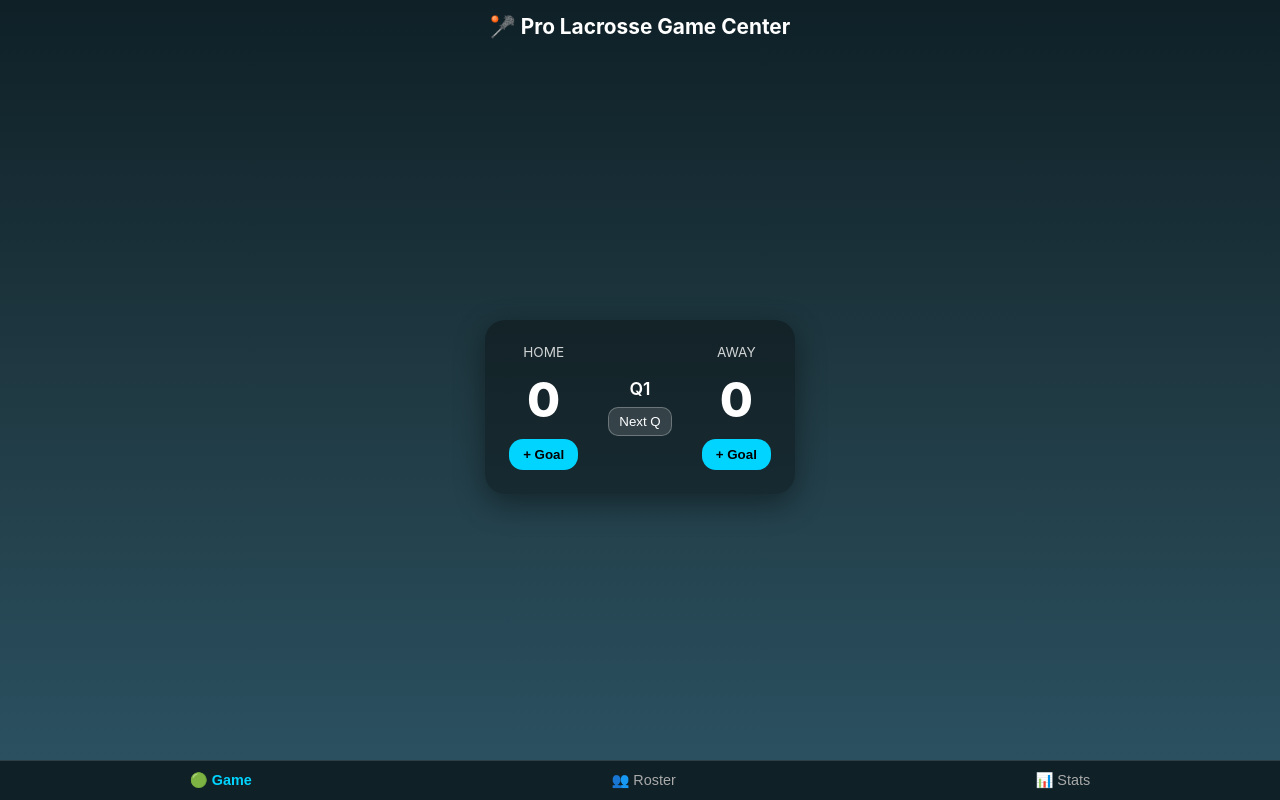
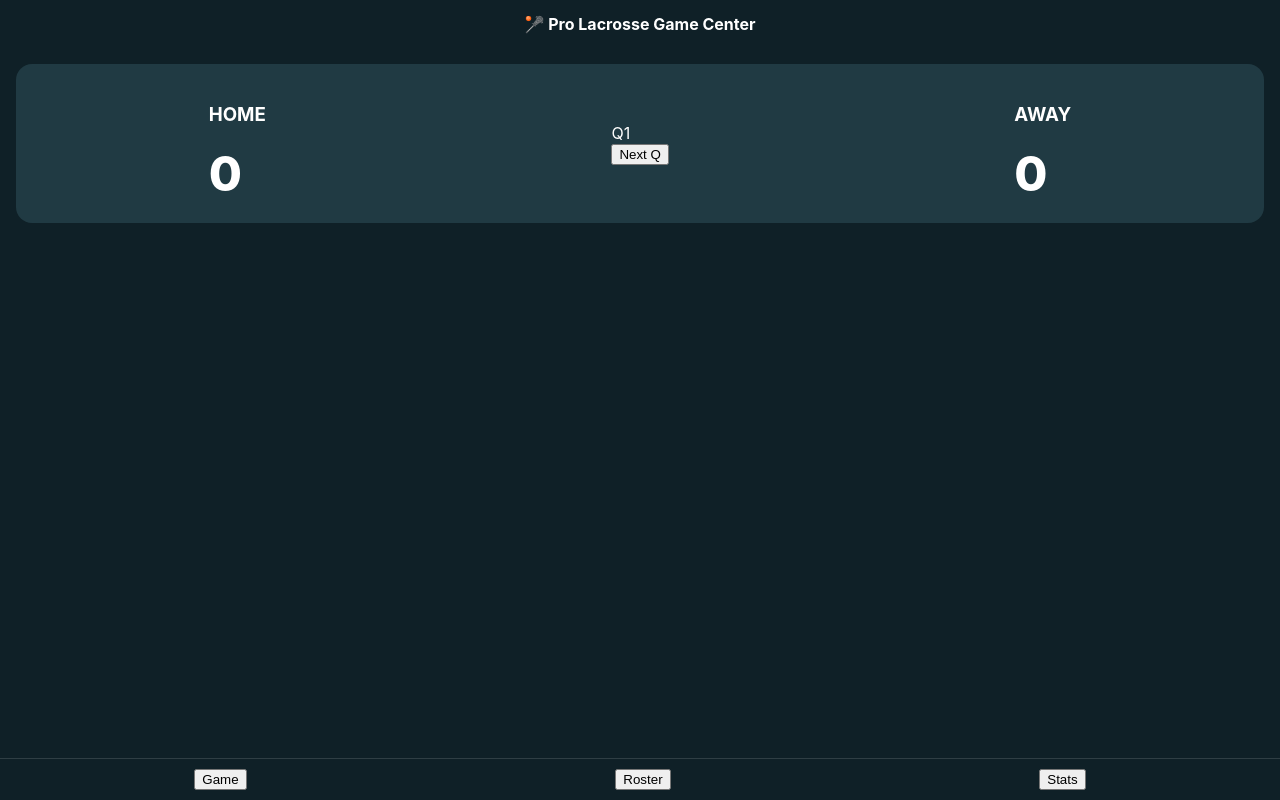
Before and after one commit to tdono13-ui/lacrosse-scorekeeper, a React (Create React App) app: page / in a window 1280 px wide. Built offline with nearby package versions, Linux system fonts and the light colour scheme.

Commit message:
Pro lacrosse app: roster, stats, tabs, live scoring

```diff
--- a/src/App.js
+++ b/src/App.js
@@ -1,82 +1,133 @@
 import React, { useState } from "react";
 
+const defaultPlayerStats = (position) =>
+  position === "Goalie"
+    ? { saves: 0, shotsAgainst: 0, goalsAgainst: 0, clears: 0 }
+    : { goals: 0, assists: 0, shots: 0, groundBalls: 0, turnovers: 0 };
+
 export default function App() {
-  const [activeTab, setActiveTab] = useState("game");
+  const [tab, setTab] = useState("game");
   const [homeScore, setHomeScore] = useState(0);
   const [awayScore, setAwayScore] = useState(0);
   const [period, setPeriod] = useState(1);
+  const [players, setPlayers] = useState([]);
+  const [name, setName] = useState("");
+  const [position, setPosition] = useState("Attack");
+
+  const addPlayer = () => {
+    if (!name) return;
+    setPlayers([
+      ...players,
+      {
+        id: Date.now(),
+        name,
+        position,
+        stats: defaultPlayerStats(position),
+      },
+    ]);
+    setName("");
+  };
+
+  const updateStat = (id, stat) => {
+    setPlayers(
+      players.map((p) =>
+        p.id === id
+          ? {
+              ...p,
+              stats: {
+                ...p.stats,
+                [stat]: p.stats[stat] + 1,
+              },
+            }
+          : p
+      )
+    );
+
+    if (stat === "goals") setHomeScore(homeScore + 1);
+    if (stat === "goalsAgainst") setAwayScore(awayScore + 1);
+  };
 
   return (
     <div style={styles.app}>
       <header style={styles.header}>🥍 Pro Lacrosse Game Center</header>
 
-      {/* MAIN CONTENT */}
       <div style={styles.content}>
-        {activeTab === "game" && (
+        {tab === "game" && (
           <div style={styles.scoreboard}>
-            <div style={styles.teamBox}>
-              <span style={styles.teamName}>HOME</span>
-              <span style={styles.score}>{homeScore}</span>
-              <button style={styles.scoreBtn} onClick={() => setHomeScore(homeScore + 1)}>
-                + Goal
-              </button>
+            <div>
+              <h3>HOME</h3>
+              <div style={styles.score}>{homeScore}</div>
             </div>
-
-            <div style={styles.centerBox}>
-              <span style={styles.period}>Q{period}</span>
-              <button
-                style={styles.smallBtn}
-                onClick={() => setPeriod(period < 4 ? period + 1 : 1)}
-              >
+            <div>
+              <div>Q{period}</div>
+              <button onClick={() => setPeriod(period < 4 ? period + 1 : 1)}>
                 Next Q
               </button>
             </div>
-
-            <div style={styles.teamBox}>
-              <span style={styles.teamName}>AWAY</span>
-              <span style={styles.score}>{awayScore}</span>
-              <button style={styles.scoreBtn} onClick={() => setAwayScore(awayScore + 1)}>
-                + Goal
-              </button>
+            <div>
+              <h3>AWAY</h3>
+              <div style={styles.score}>{awayScore}</div>
             </div>
           </div>
         )}
 
-        {activeTab === "roster" && (
-          <div style={styles.placeholder}>
-            <h2>Roster</h2>
-            <p>Add players, positions, and manage lineup.</p>
+        {tab === "roster" && (
+          <div style={styles.roster}>
+            <h2>Add Player</h2>
+            <input
+              placeholder="Player name"
+              value={name}
+              onChange={(e) => setName(e.target.value)}
+            />
+            <select
+              value={position}
+              onChange={(e) => setPosition(e.target.value)}
+            >
+              <option>Attack</option>
+              <option>Midfield</option>
+              <option>Defense</option>
+              <option>Goalie</option>
+            </select>
+            <button onClick={addPlayer}>Add</button>
+
+            <h3>Roster</h3>
+            {players.map((p) => (
+              <div key={p.id}>
+                {p.name} — {p.position}
+              </div>
+            ))}
           </div>
         )}
 
-        {activeTab === "stats" && (
-          <div style={styles.placeholder}>
-            <h2>Stats</h2>
-            <p>Live player and team statistics.</p>
+        {tab === "stats" && (
+          <div style={styles.stats}>
+            {players.map((p) => (
+              <div key={p.id} style={styles.playerCard}>
+                <strong>{p.name}</strong> ({p.position})
+                <div style={styles.statButtons}>
+                  {Object.keys(p.stats).map((stat) => (
+                    <button key={stat} onClick={() => updateStat(p.id, stat)}>
+                      + {stat}
+                    </button>
+                  ))}
+                </div>
+                <div style={styles.statLine}>
+                  {Object.entries(p.stats).map(([k, v]) => (
+                    <span key={k}>
+                      {k}: {v}{" "}
+                    </span>
+                  ))}
+                </div>
+              </div>
+            ))}
           </div>
         )}
       </div>
 
-      {/* BOTTOM TABS */}
       <nav style={styles.tabs}>
-        <button
-          style={activeTab === "game" ? styles.tabActive : styles.tab}
-          onClick={() => setActiveTab("game")}
-        >
-          🟢 Game
-        </button>
-        <button
-          style={activeTab === "roster" ? styles.tabActive : styles.tab}
-          onClick={() => setActiveTab("roster")}
-        >
-          👥 Roster
-        </button>
-        <button
-          style={activeTab === "stats" ? styles.tabActive : styles.tab}
-          onClick={() => setActiveTab("stats")}
-        >
-          📊 Stats
-        </button>
+        <button onClick={() => setTab("game")}>Game</button>
+        <button onClick={() => setTab("roster")}>Roster</button>
+        <button onClick={() => setTab("stats")}>Stats</button>
       </nav>
     </div>
   );
@@ -85,84 +136,36 @@ export default function App() {
 const styles = {
   app: {
     minHeight: "100vh",
-    background: "linear-gradient(180deg, #0f2027, #203a43, #2c5364)",
+    background: "#0f2027",
     color: "#fff",
     fontFamily: "-apple-system, BlinkMacSystemFont, sans-serif",
     display: "flex",
     flexDirection: "column",
   },
-  header: {
-    padding: "14px",
-    fontSize: "1.3rem",
-    fontWeight: 700,
-    textAlign: "center",
-  },
-  content: {
-    flex: 1,
-    display: "flex",
-    justifyContent: "center",
-    alignItems: "center",
-  },
+  header: { textAlign: "center", padding: 14, fontWeight: 700 },
+  content: { flex: 1, padding: 16 },
   scoreboard: {
     display: "flex",
-    gap: "30px",
-    background: "rgba(0,0,0,0.35)",
-    padding: "24px",
-    borderRadius: "20px",
-    boxShadow: "0 10px 30px rgba(0,0,0,0.4)",
+    justifyContent: "space-around",
+    alignItems: "center",
+    background: "#203a43",
+    padding: 20,
+    borderRadius: 16,
   },
-  teamBox: {
-    display: "flex",
-    flexDirection: "column",
-    alignItems: "center",
-    gap: "10px",
+  score: { fontSize: "3rem", fontWeight: 800 },
+  roster: { display: "flex", flexDirection: "column", gap: 8 },
+  stats: { display: "flex", flexDirection: "column", gap: 12 },
+  playerCard: {
+    background: "#203a43",
+    padding: 12,
+    borderRadius: 14,
   },
-  teamName: { fontSize: "0.85rem", opacity: 0.8 },
-  score: { fontSize: "3rem", fontWeight: 800 },
-  scoreBtn: {
-    background: "#00d4ff",
-    border: "none",
-    borderRadius: "14px",
-    padding: "8px 14px",
-    fontWeight: 600,
-  },
-  centerBox: {
-    display: "flex",
-    flexDirection: "column",
-    alignItems: "center",
-    gap: "8px",
-    justifyContent: "center",
-  },
-  period: { fontSize: "1.1rem", fontWeight: 600 },
-  smallBtn: {
-    background: "#ffffff22",
-    color: "#fff",
-    border: "1px solid #ffffff44",
-    borderRadius: "10px",
-    padding: "6px 10px",
-  },
-  placeholder: {
-    textAlign: "center",
-    opacity: 0.9,
-  },
+  statButtons: { display: "flex", flexWrap: "wrap", gap: 6 },
+  statLine: { fontSize: "0.8rem", opacity: 0.8 },
   tabs: {
     display: "flex",
     justifyContent: "space-around",
-    padding: "10px",
     borderTop: "1px solid #ffffff22",
-    background: "#0f2027",
-  },
-  tab: {
-    background: "transparent",
-    border: "none",
-    color: "#aaa",
-    fontSize: "0.9rem",
-  },
-  tabActive: {
-    background: "transparent",
-    border: "none",
-    color: "#00d4ff",
-    fontSize: "0.9rem",
-    fontWeight: 700,
+    padding: 10,
   },
 };
```
